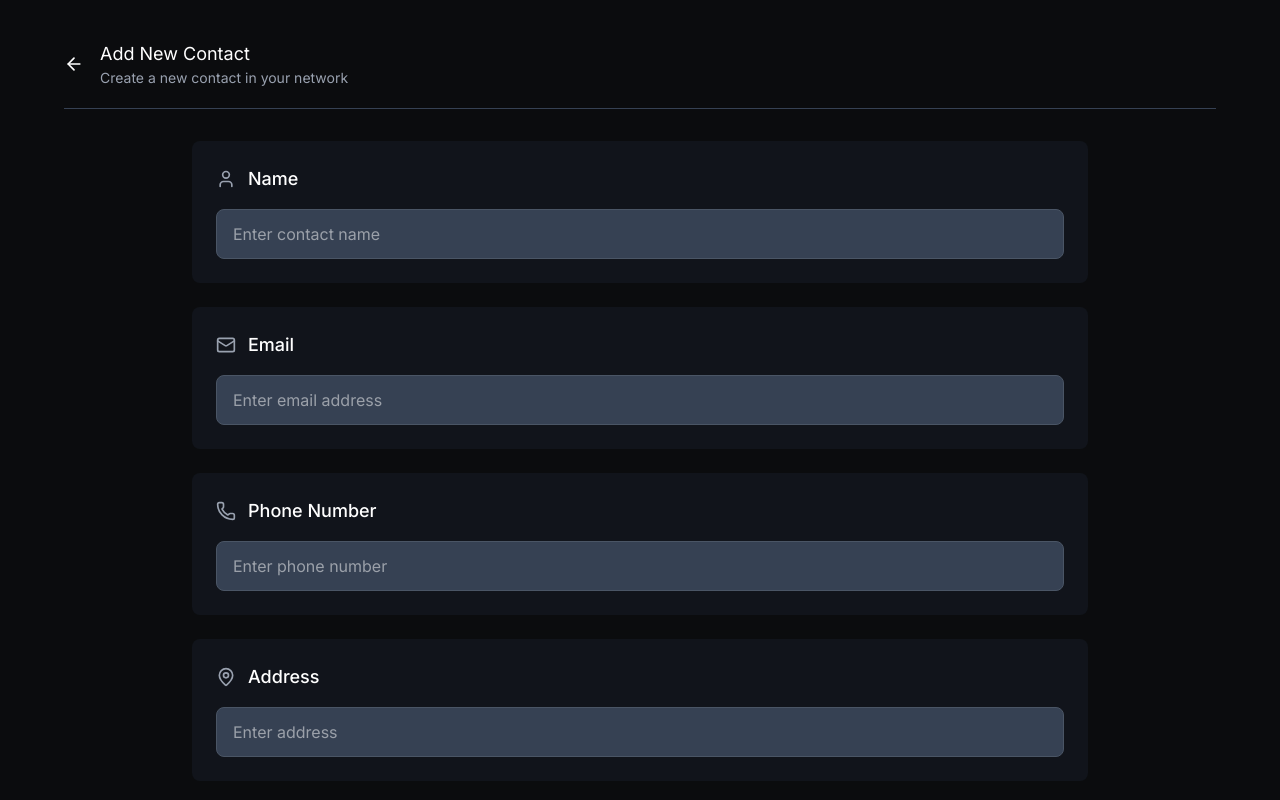
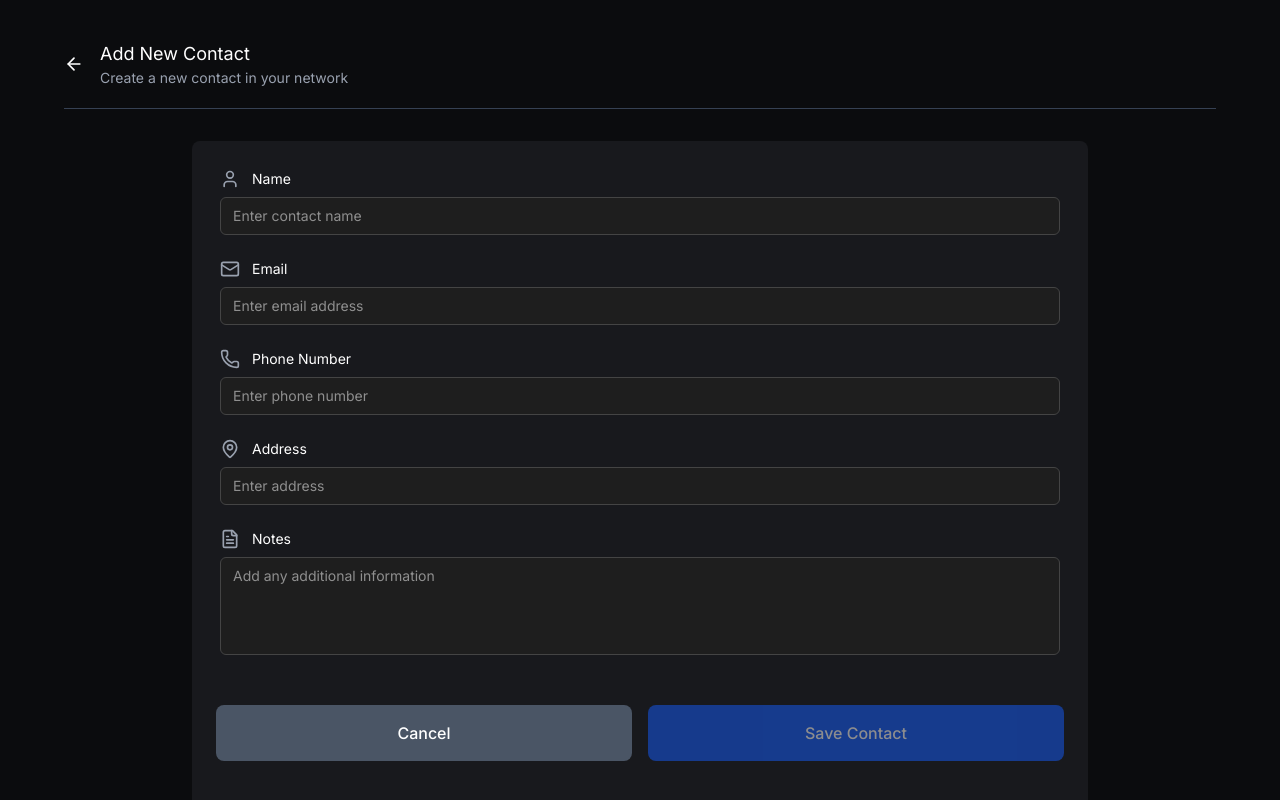
Before and after one commit to bolsonusc/bookingrequest-frontend, a Next.js app: page /settings/contacts/new in a window 1280 px wide. Shown: the top 800 px of the page. Built offline with nearby package versions, Linux system fonts and the light colour scheme.

Commit message:
Refactor contacts UI to use custom dark theme styles
Design updated the contacts list, contact detail, and new contact pages

```diff
--- a/pages/dashboard/calendar.tsx
+++ b/pages/dashboard/calendar.tsx
@@ -116,7 +116,7 @@ const CalendarPage = () => {
     const statusStyles = getStatusStyles(status);
 
     return (
-      <div className="p-1" style={{ fontSize: '11px', lineHeight: 1.2 }}>
+      <div className="p-1 mb-4" style={{ fontSize: '11px', lineHeight: 1.2 }}>
         <div className="font-semibold text-white mb-1 truncate" style={{ fontSize: '12px' }}>
           {eventInfo.event.title}
         </div>
--- a/pages/settings/contacts.tsx
+++ b/pages/settings/contacts.tsx
@@ -116,12 +116,12 @@ const Contacts = () => {
               placeholder="Search contacts..."
               value={searchTerm}
               onChange={(e) => setSearchTerm(e.target.value)}
-              className="w-full bg-gray-800 text-white pl-10 pr-4 py-3 rounded-lg border border-gray-700 focus:border-blue-500 focus:outline-none"
+              className="w-full px-3 py-2 pl-10 border-1 border-solid border-[#444444] bg-[#1E1E1E] rounded-md text-white text-sm  focus:outline-none focus:ring-2  focus:ring-indigo-500"
             />
           </div>
           <button
             onClick={handleAddNew}
-            className="bg-blue-600 hover:bg-blue-700 text-white px-6 py-3 rounded-lg flex items-center gap-2 font-medium transition-colors"
+            className=" flex justify-center py-2 px-4 border border-transparent text-sm font-medium rounded-md text-white bg-indigo-600 hover:bg-indigo-700 focus:outline-none focus:ring-2 focus:ring-offset-2 focus:ring-indigo-500 disabled:opacity-50 disabled:cursor-not-allowed"
           >
             <Plus size={20} />
             Add New
@@ -164,27 +164,27 @@ const Contacts = () => {
               <div
                 key={contact.id}
                 onClick={() => router.push(`/settings/contacts/${contact.id}`)}
-                className="bg-gray-800/50 rounded-lg p-4 flex items-center gap-4 hover:bg-gray-800/70 transition-colors cursor-pointer"
+                className="bg-[#18191d] border-1 border-solid border-[#44444496] rounded-lg p-3 flex items-center gap-4 hover:bg-transparent transition-colors cursor-pointer"
               >
                 {/* Avatar with Initials */}
-                <div className="w-12 h-12 bg-gray-700 rounded-full flex items-center justify-center text-white font-semibold text-lg">
+                <div className="w-12 h-12 bg-[#22252a] rounded-full flex items-center justify-center text-white  text-l">
                   {contact.initials}
                 </div>
 
                 {/* Contact Info */}
                 <div className="flex-1">
-                  <h3 className="text-white font-semibold text-lg mb-1">{contact.name}</h3>
+                  <h3 className="text-white  text-lg mb-1">{contact.name}</h3>
                   <div className="flex items-center gap-4 text-gray-400 text-sm">
                     {contact.email && (
                       <div className="flex items-center gap-2">
                         <Mail size={14} />
-                        <span>{contact.email}</span>
+                        <span className='text-white-200'>{contact.email}</span>
                       </div>
                     )}
                     {contact.phone && (
                       <div className="flex items-center gap-2">
                         <Phone size={14} />
-                        <span>{contact.phone}</span>
+                        <span className='text-white-200'>{contact.phone}</span>
                       </div>
                     )}
                   </div>
--- a/pages/settings/contacts/new.tsx
+++ b/pages/settings/contacts/new.tsx
@@ -89,7 +89,7 @@ const AddNewContact = () => {
         </div>
       </header>
 
-      <div className="w-[90vw] mx-auto mt-8 max-w-4xl">
+      <div className="w-[90vw] mx-auto mt-8 max-w-4xl bg-[#18191d] p-6 rounded-lg">
         {error && (
           <div className="bg-red-900/20 border border-red-700 rounded-lg p-4 mb-6">
             <p className="text-red-400 text-sm">{error}</p>
@@ -98,77 +98,77 @@ const AddNewContact = () => {
 
         <div className="space-y-6">
           {/* Name Field */}
-          <div className="bg-gray-800/30 rounded-lg p-6">
-            <div className="flex items-center gap-3 mb-4">
+          <div className="p-1 mb-4">
+            <div className="flex items-center gap-3 mb-2">
               <User size={20} className="text-gray-400" />
-              <h3 className="text-lg font-medium text-white">Name</h3>
+              <h3 className="text-sm text-white">Name</h3>
             </div>
             <input
               type="text"
               value={formData.name}
               onChange={(e) => handleInputChange('name', e.target.value)}
-              className="w-full bg-gray-700 text-white px-4 py-3 rounded-lg border border-gray-600 focus:border-blue-500 focus:outline-none"
+              className="w-full px-3 py-2 border-1 border-solid border-[#444444] bg-[#1E1E1E] rounded-md text-white text-sm  focus:outline-none focus:ring-2  focus:ring-indigo-500"
               placeholder="Enter contact name"
               required
             />
           </div>
 
           {/* Email Field */}
-          <div className="bg-gray-800/30 rounded-lg p-6">
-            <div className="flex items-center gap-3 mb-4">
+          <div className="p-1 mb-4">
+            <div className="flex items-center gap-3 mb-2">
               <Mail size={20} className="text-gray-400" />
-              <h3 className="text-lg font-medium text-white">Email</h3>
+              <h3 className="text-sm text-white">Email</h3>
             </div>
             <input
               type="email"
               value={formData.email}
               onChange={(e) => handleInputChange('email', e.target.value)}
-              className="w-full bg-gray-700 text-white px-4 py-3 rounded-lg border border-gray-600 focus:border-blue-500 focus:outline-none"
+              className="w-full px-3 py-2 border-1 border-solid border-[#444444] bg-[#1E1E1E] rounded-md text-white text-sm  focus:outline-none focus:ring-2  focus:ring-indigo-500"
               placeholder="Enter email address"
             />
           </div>
 
           {/* Phone Field */}
-          <div className="bg-gray-800/30 rounded-lg p-6">
-            <div className="flex items-center gap-3 mb-4">
+          <div className="p-1 mb-4">
+            <div className="flex items-center gap-3 mb-2">
               <Phone size={20} className="text-gray-400" />
-              <h3 className="text-lg font-medium text-white">Phone Number</h3>
+              <h3 className="text-sm text-white">Phone Number</h3>
             </div>
             <input
               type="tel"
               value={formData.phone}
               onChange={(e) => handleInputChange('phone', e.target.value)}
-              className="w-full bg-gray-700 text-white px-4 py-3 rounded-lg border border-gray-600 focus:border-blue-500 focus:outline-none"
+              className="w-full px-3 py-2 border-1 border-solid border-[#444444] bg-[#1E1E1E] rounded-md text-white text-sm  focus:outline-none focus:ring-2  focus:ring-indigo-500"
               placeholder="Enter phone number"
             />
           </div>
 
           {/* Address Field */}
-          <div className="bg-gray-800/30 rounded-lg p-6">
-            <div className="flex items-center gap-3 mb-4">
+          <div className="p-1 mb-4">
+            <div className="flex items-center gap-3 mb-2">
               <MapPin size={20} className="text-gray-400" />
-              <h3 className="text-lg font-medium text-white">Address</h3>
+              <h3 className="text-sm text-white">Address</h3>
             </div>
             <input
               type="text"
               value={formData.address}
               onChange={(e) => handleInputChange('address', e.target.value)}
-              className="w-full bg-gray-700 text-white px-4 py-3 rounded-lg border border-gray-600 focus:border-blue-500 focus:outline-none"
+              className="w-full px-3 py-2 border-1 border-solid border-[#444444] bg-[#1E1E1E] rounded-md text-white text-sm  focus:outline-none focus:ring-2  focus:ring-indigo-500"
               placeholder="Enter address"
             />
           </div>
 
           {/* Notes Field */}
-          <div className="bg-gray-800/30 rounded-lg p-6">
-            <div className="flex items-center gap-3 mb-4">
+          <div className="p-1 mb-4">
+            <div className="flex items-center gap-3 mb-2">
               <FileText size={20} className="text-gray-400" />
-              <h3 className="text-lg font-medium text-white">Notes</h3>
+              <h3 className="text-sm text-white">Notes</h3>
             </div>
             <textarea
               value={formData.notes}
               onChange={(e) => handleInputChange('notes', e.target.value)}
               rows={4}
-              className="w-full bg-gray-700 text-white px-4 py-3 rounded-lg border border-gray-600 focus:border-blue-500 focus:outline-none resize-none"
+              className="w-full px-3 py-2 border-1 border-solid border-[#444444] bg-[#1E1E1E] rounded-md text-white text-sm  focus:outline-none focus:ring-2  focus:ring-indigo-500 resize-none"
               placeholder="Add any additional information"
             />
           </div>
```
Also changed, not shown: pages/settings/contacts/[id].tsx (+26 -26 lines).
